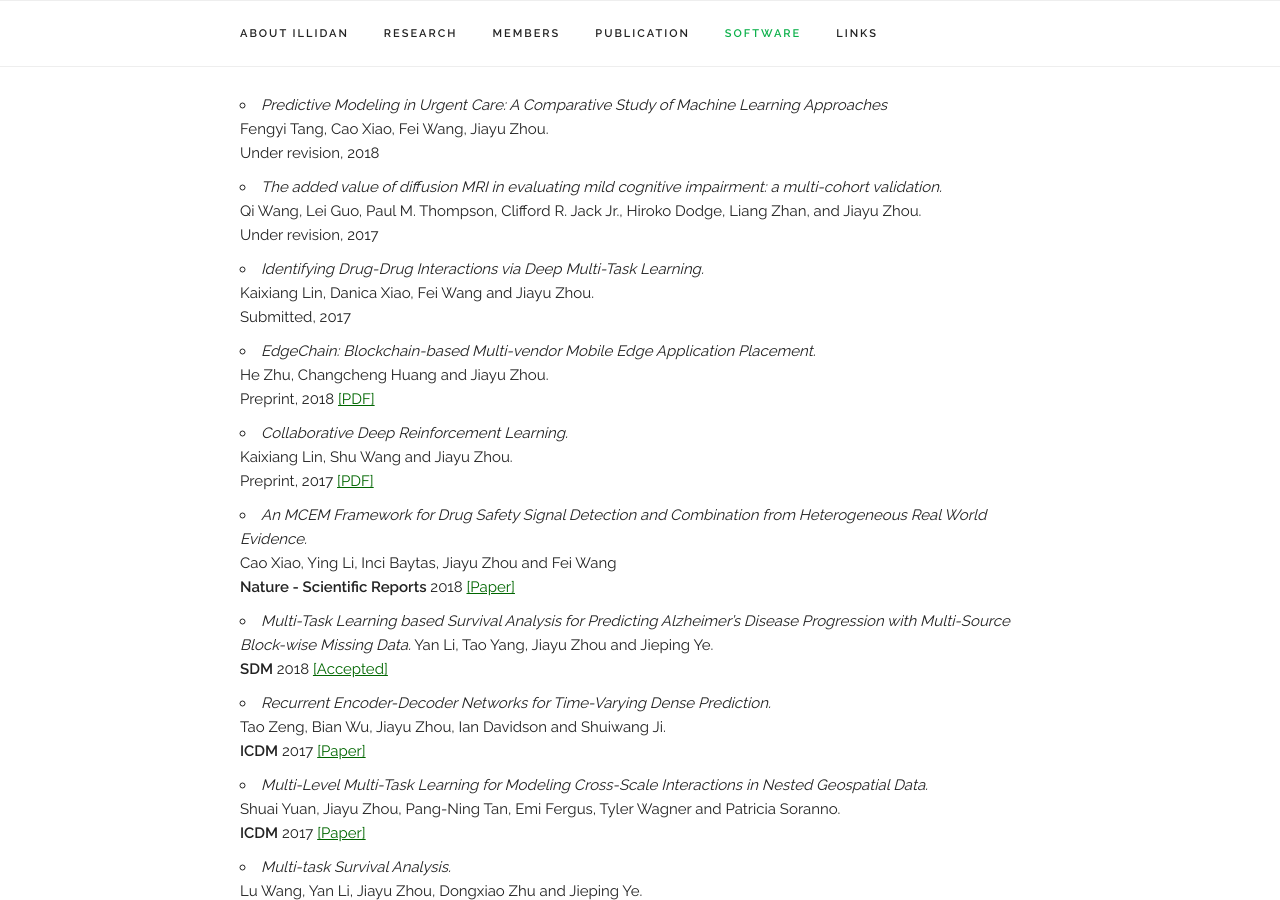
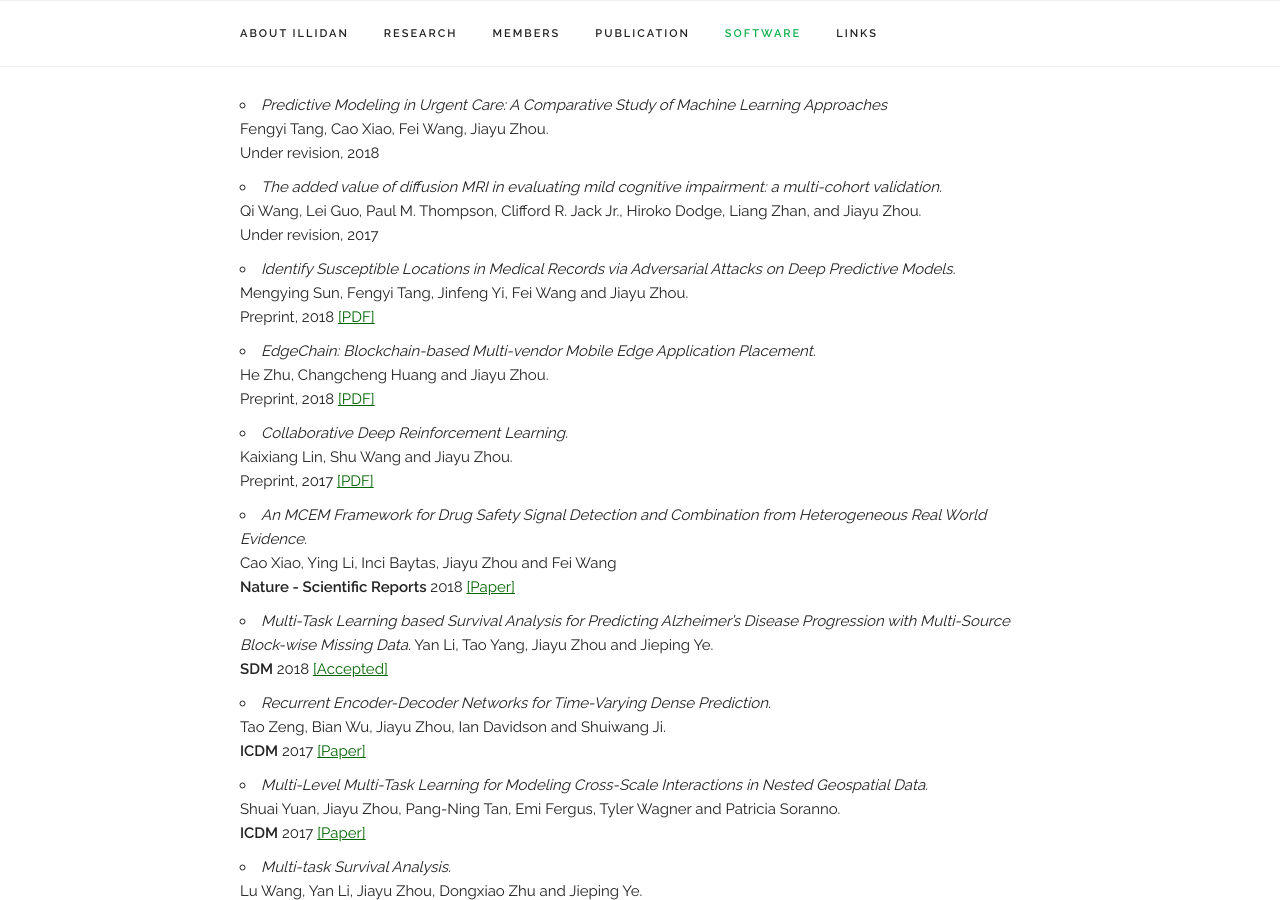
Before and after one commit to Marvelrex/denos.lab.io, a Jekyll site: the page built from index.html, in a window 1280 px wide and 900 px high, scrolled down 5620 px. Built offline with Jekyll 4.4.1, drawn with Linux system fonts in a browser that asks for light colours; nearby versions of some CDN libraries.

Commit message:
Add manuscript.

```diff
--- a/_layouts/default.html
+++ b/_layouts/default.html
@@ -254,9 +254,14 @@
             Under revision, 2017 <!-- <a href="#">[Preprint]</a> -->
         </li>
 
-        <li><i>Identifying Drug-Drug Interactions via Deep Multi-Task Learning. </i><br>
+        <!-- <li><i>Identifying Drug-Drug Interactions via Deep Multi-Task Learning. </i><br>
             Kaixiang Lin, Danica Xiao, Fei Wang and Jiayu Zhou. <br>
-            Submitted, 2017 <!-- <a href="#">[Preprint]</a> -->
+            Submitted, 2017
+        </li> -->
+
+        <li><i>Identify Susceptible Locations in Medical Records via Adversarial Attacks on Deep Predictive Models. </i><br>
+            Mengying Sun, Fengyi Tang, Jinfeng Yi, Fei Wang and Jiayu Zhou. <br>
+            Preprint, 2018 <a href="https://arxiv.org/pdf/1802.04822.pdf">[PDF]</a>
         </li>
 
         <li><i>EdgeChain: Blockchain-based Multi-vendor Mobile Edge Application Placement. </i><br>
```
